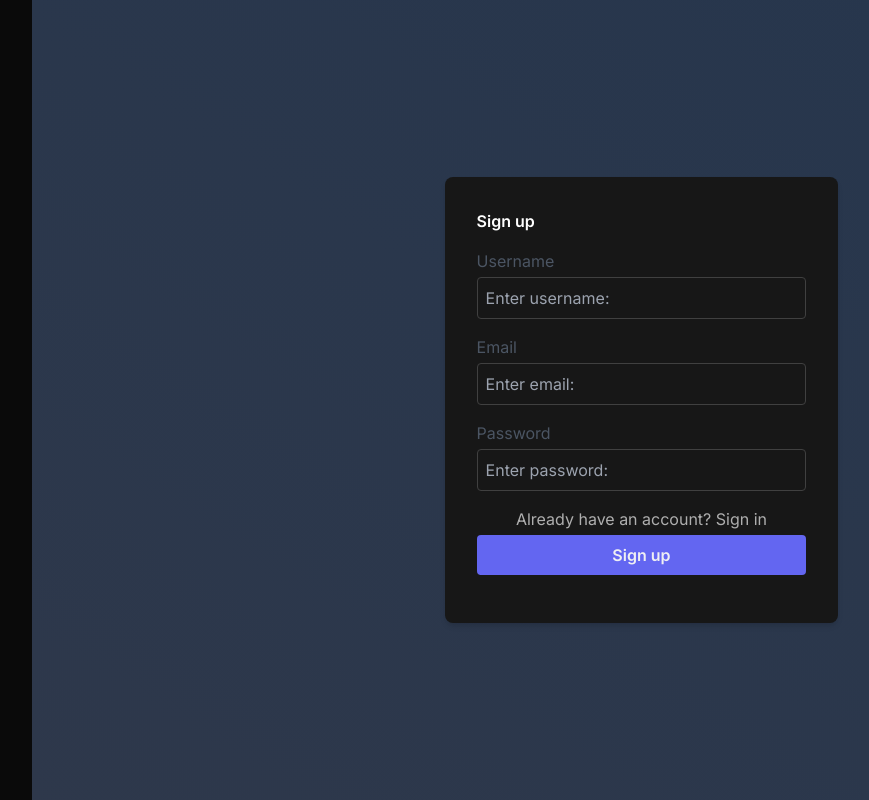
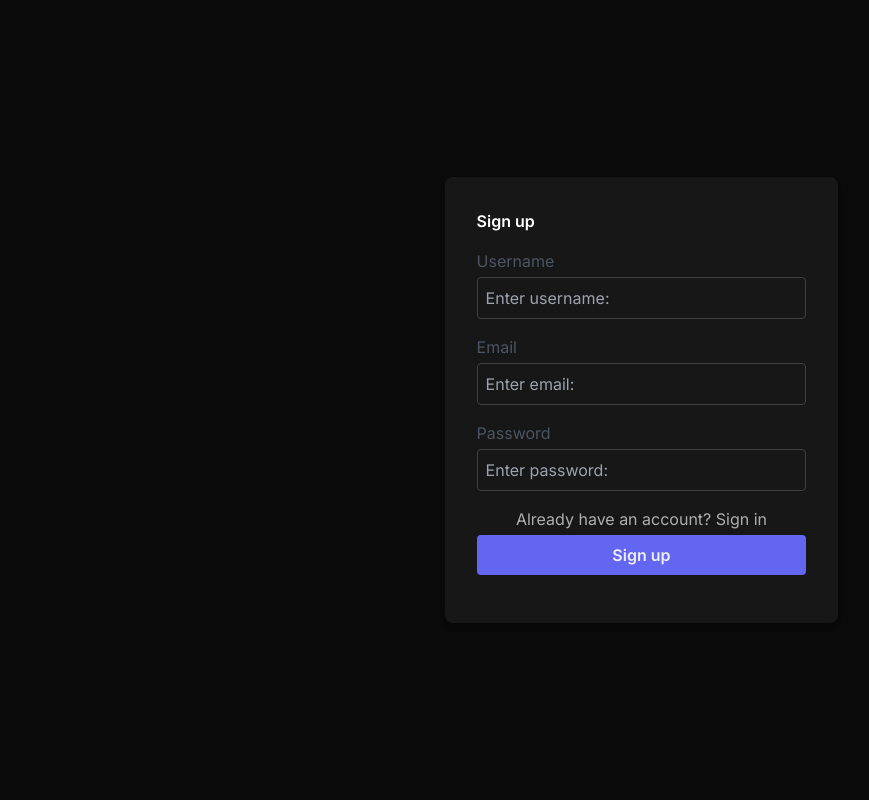
Before and after one commit to Rewqaf41/redditAds-client, a Next.js app: page /register in a window 1280 px wide. Shown: the whole page, without its empty margins (29-898 px from the left). Built offline with nearby package versions, Linux system fonts and the light colour scheme.

Commit message:
add bg on reg page

```diff
--- a/src/app/(auth)/register/page.tsx
+++ b/src/app/(auth)/register/page.tsx
@@ -7,7 +7,7 @@
 
 export default function RegisterPage() {
 	return (
-		<div className='min-h-screen flex items-center justify-center'>
+		<div className='min-h-screen flex items-center justify-center bg-neutral-950'>
 			<div className='bg-neutral-900 p-8 rounded-lg shadow-md'>
 				<h2 className='font-semibold mb-4'>Sign up</h2>
 				<AuthForm isLogin={false} />
```
